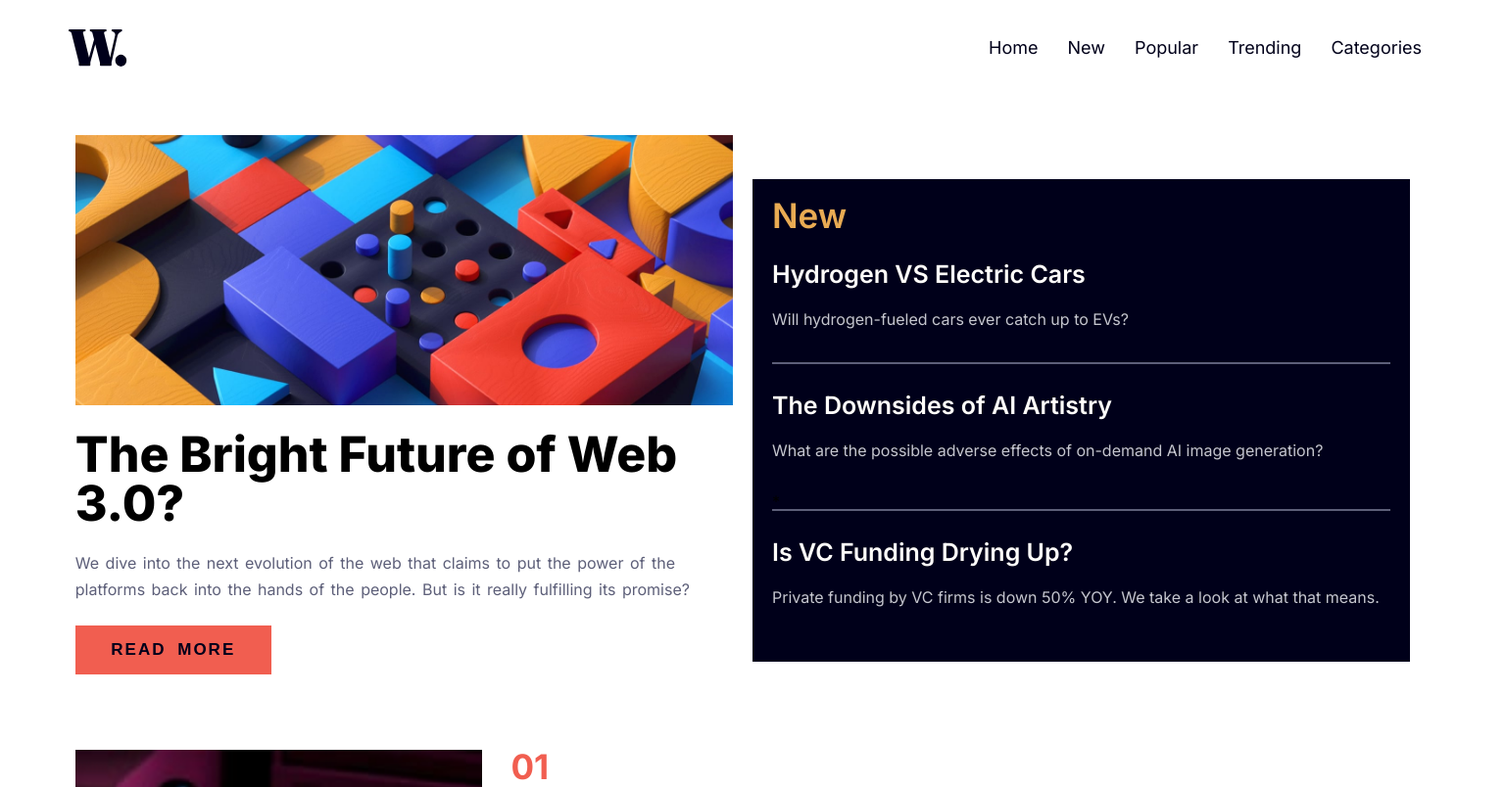
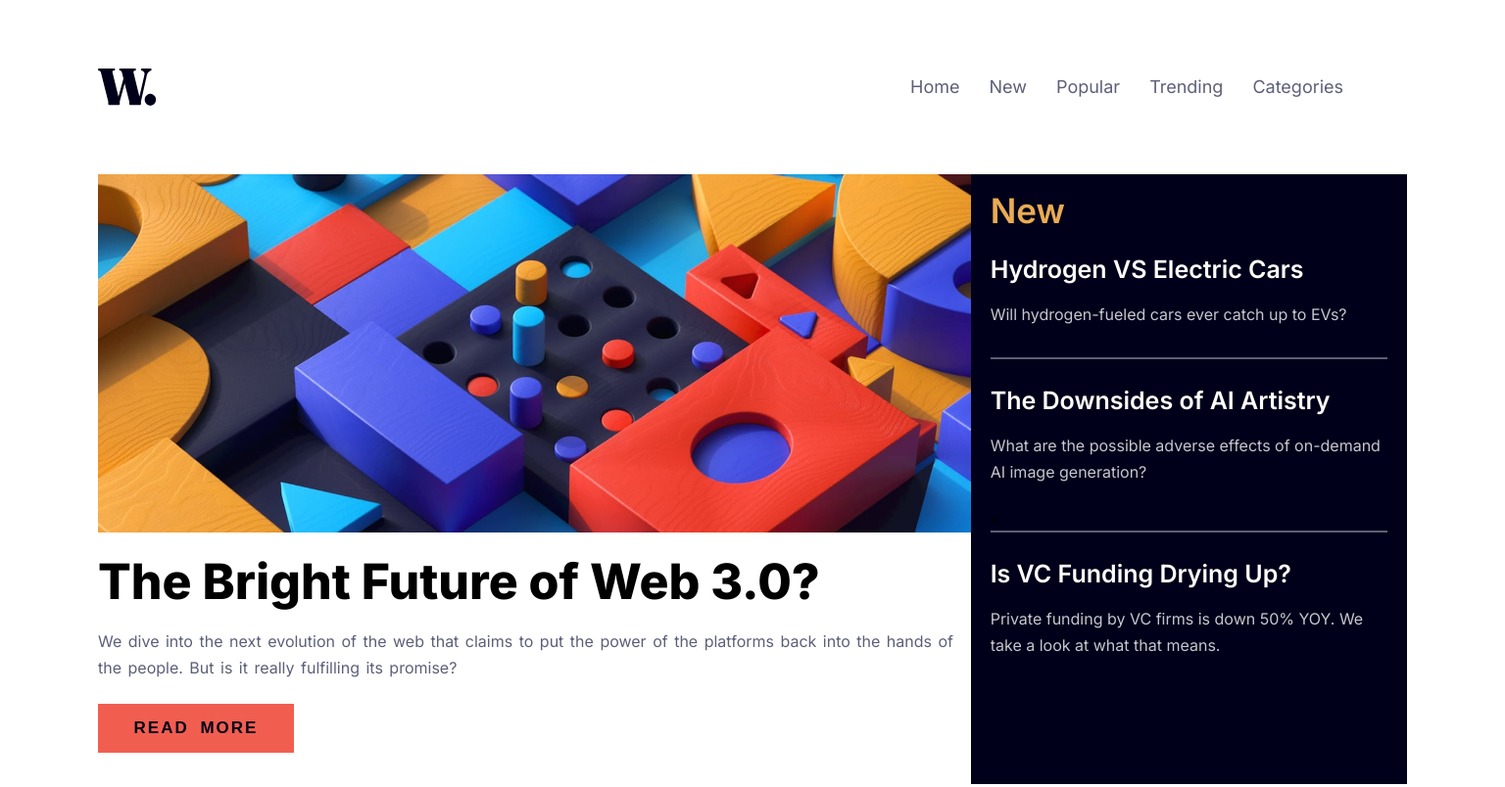
Before and after one commit to JoeVan1109/News-Homepage-Github, a website: page index.html in a window 1536 px wide. Shown: the top 804 px of the page at 98% size. Drawn offline with Linux system fonts and the light colour scheme.

Commit message:
grid desktop ok

```diff
--- a/sass/layout/_grid.scss
+++ b/sass/layout/_grid.scss
@@ -1,18 +1,19 @@
-.container {
+@media screen and (min-width: 1440px) {
 
-    display: grid;
-    grid-template-columns: 1fr 1fr;
-    gap: 20px;
-
-    .bloc-intro-bannner {
-        grid-column: span 2;
+    .container {  display: grid;
+        grid-template-columns: 1fr 1fr 1fr;
+        grid-template-rows: 1fr 1fr;
+        gap: 0px 0px;
+        grid-auto-flow: row;
+        grid-template-areas:
+          "bloc-intro-banner bloc-intro-banner bloc-new"
+              "bloc-article bloc-article bloc-article";
     }
 
-    .bloc-new {
-        grid-column: span 1;
-    }
+    .bloc-intro-banner { grid-area: bloc-intro-banner; }
 
-    .bloc-article {
-        grid-column: span 3;
-    }
+    .bloc-article { grid-area: bloc-article; }
+
+    .bloc-new { grid-area: bloc-new; }
+
 }
--- a/sass/layout/_navigation.scss
+++ b/sass/layout/_navigation.scss
@@ -1,4 +1,5 @@
 header {
+
 
     .sidenav {
 
@@ -106,9 +107,14 @@ header {
         }
     }
 
-    @media screen and (min-width: 1500px) {
+    @media screen and (min-width: 1440px) {
 
-        padding: 30px 70px 0 70px;
+
+        padding: 70px 150px 0 100px;
+
+
+
+
 
         display: flex;
         justify-content: space-between;
@@ -150,6 +156,7 @@ header {
                     margin: 0 15px;
                     font-size: 18px;
                     padding: 10px 0;
+                    color: $darkgreyblue;
                 }
             }
 
--- a/sass/pages/_home.scss
+++ b/sass/pages/_home.scss
@@ -25,6 +25,9 @@ html, body {
 
         font-family: "Inter", sans-serif;
 
+        @media screen and (min-width: 1440px) {
+            padding: 0 100px 0 100px;
+        }
 
 
         .bloc-intro-banner {
@@ -103,6 +106,10 @@ html, body {
                     line-height: 27px;
                 }
             }
+
+            @media screen and (min-width: 1440px) {
+                margin: 0;
+            }
         }
 
 
@@ -148,6 +155,12 @@ html, body {
                     }
                 }
             }
+
+            @media screen and (min-width: 1440px) {
+
+                display: flex;
+
+            }
         }
     }
 }
```
Also changed, not shown: css/style.css, 1 other file.
